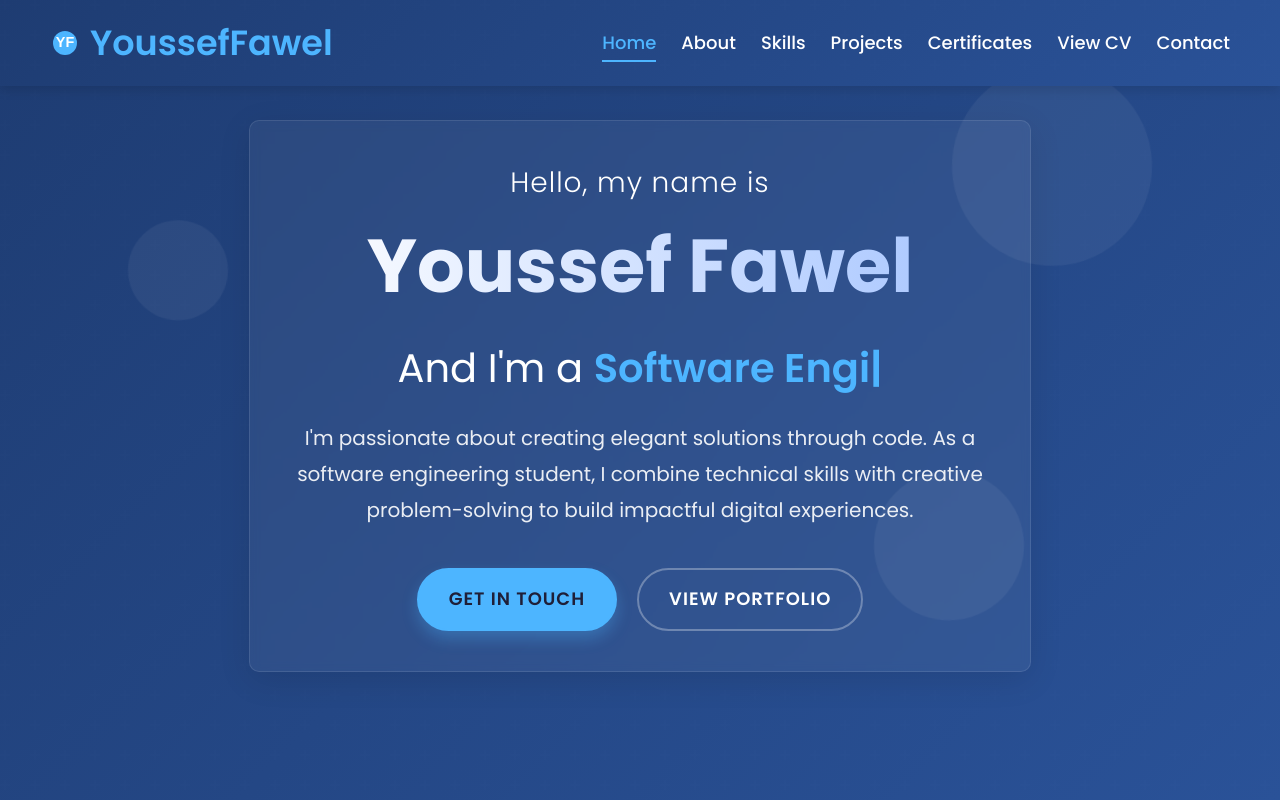
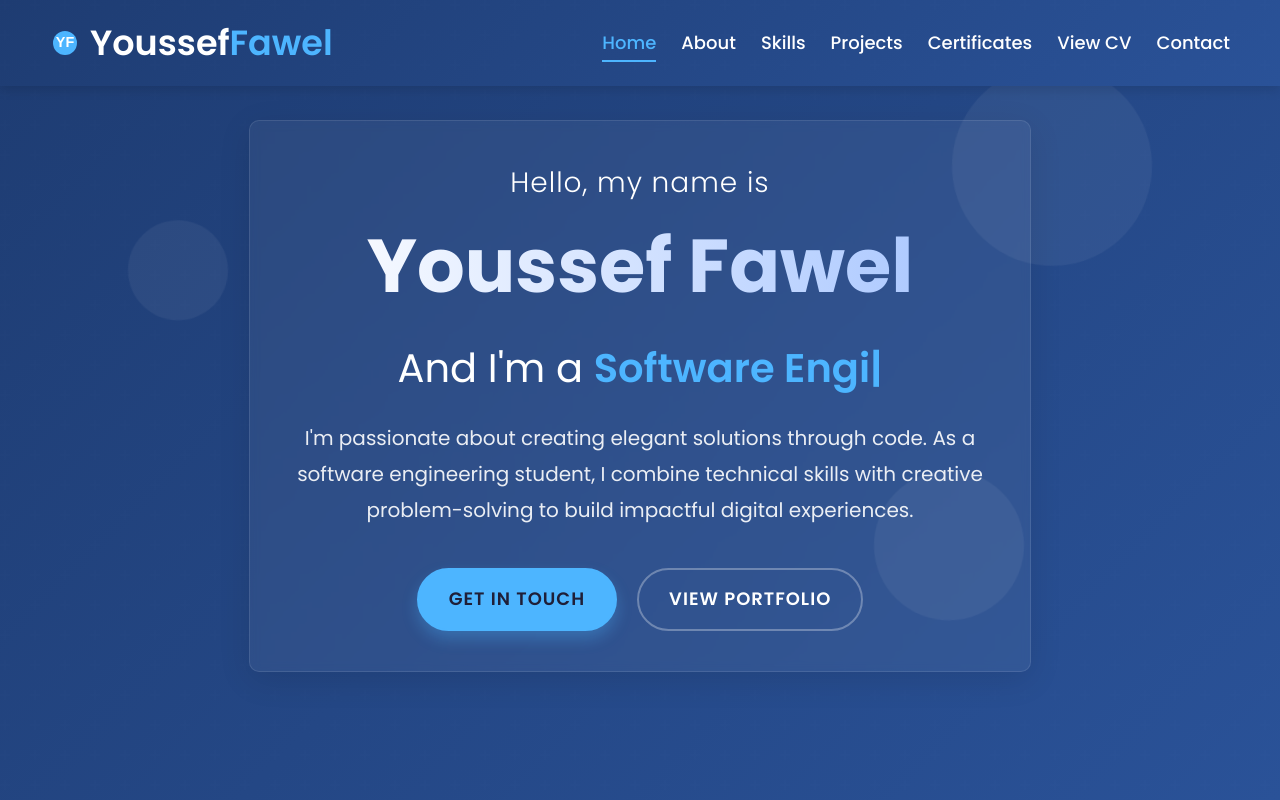
Before and after one commit to Youssef-Fawel/Portfolio, a React (Create React App) app: page / in a window 1280 px wide. Shown: the top 800 px of the page. Built offline with nearby package versions, Linux system fonts and the light colour scheme.

Commit message:
Update Navbar.css

```diff
--- a/src/styles/Navbar.css
+++ b/src/styles/Navbar.css
@@ -34,7 +34,7 @@
   color: #1e3c72; /* Dark blue for logo text when scrolled */
 }
 
-.navbar.scrolled .logo a span {
+.navbar.scrolled .logo-last {
   color: #4db5ff; /* Keep accent color for logo span */
 }
 
@@ -63,9 +63,12 @@
   transition: opacity 0.3s ease;
 }
 
-.navbar .logo a span {
-  color: #4db5ff; /* Your accent color */
-  transition: all 0.3s ease;
+.navbar .logo-first {
+  color: #fff; /* White color for "Youssef" */
+}
+
+.navbar .logo-last {
+  color: #4db5ff; /* Blue color for "Fawel" */
 }
 
 .navbar .menu li {
```
